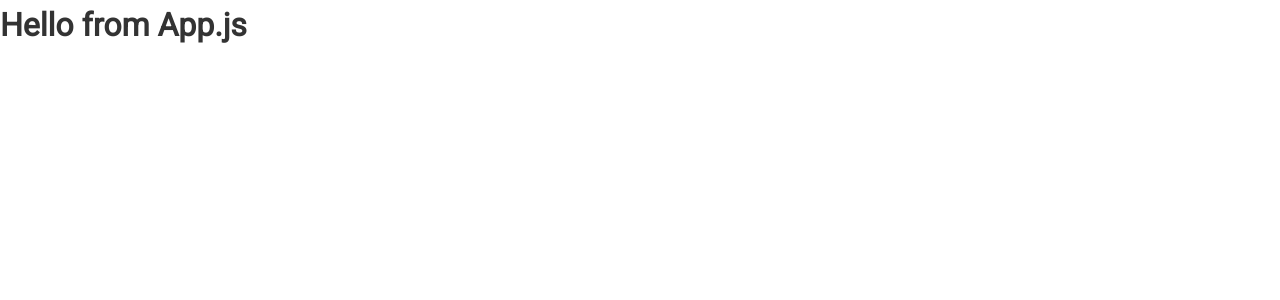
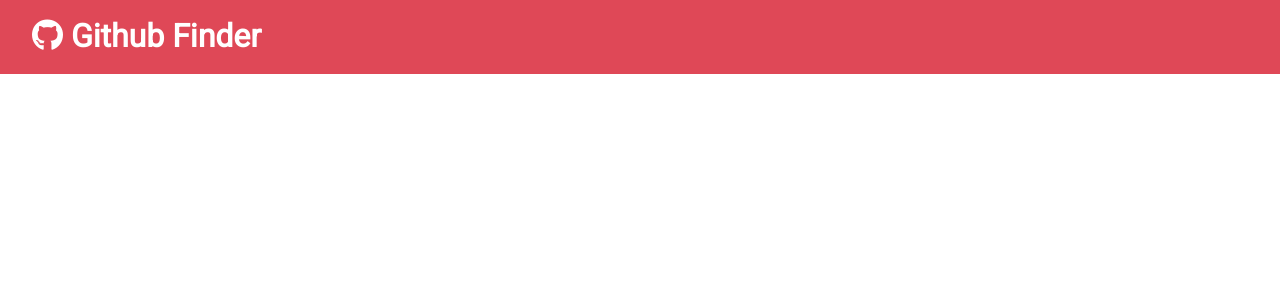
Before and after one commit to Ivsath/github-finder-app, a React (Create React App) app: page / in a window 1280 px wide. Shown: the top 300 px of the page. Built offline with nearby package versions, Linux system fonts and the light colour scheme.

Commit message:
Add Navbar component

```diff
--- a/public/index.html
+++ b/public/index.html
@@ -6,6 +6,7 @@
     <meta name="viewport" content="width=device-width, initial-scale=1" />
     <meta name="theme-color" content="#000000" />
     <link rel="manifest" href="%PUBLIC_URL%/manifest.json" />
+    <script src="https://kit.fontawesome.com/f486f262f1.js"></script>
     <title>Github Finder</title>
   </head>
   <body>
--- a/src/App.js
+++ b/src/App.js
@@ -1,11 +1,12 @@
-import React from "react";
+import React, { Component } from "react";
+import Navbar from "./components/layout/Navbar";
 import "./App.css";
 
-class App extends React.Component {
+class App extends Component {
   render() {
     return (
       <div className="App">
-        <h1>Hello from App.js</h1>
+        <Navbar />
       </div>
     );
   }
--- /dev/null
+++ b/src/components/layout/Navbar.js
@@ -0,0 +1,26 @@
+import React, { Component } from "react";
+import PropTypes from "prop-types";
+
+export class Navbar extends Component {
+  static defaultProps = {
+    title: "Github Finder",
+    icon: "fab fa-github"
+  };
+
+  static propTypes = {
+    title: PropTypes.string.isRequired,
+    icon: PropTypes.string.isRequired
+  };
+
+  render() {
+    return (
+      <div className="navbar bg-primary">
+        <h1>
+          <i className={this.props.icon} /> {this.props.title}
+        </h1>
+      </div>
+    );
+  }
+}
+
+export default Navbar;
```
